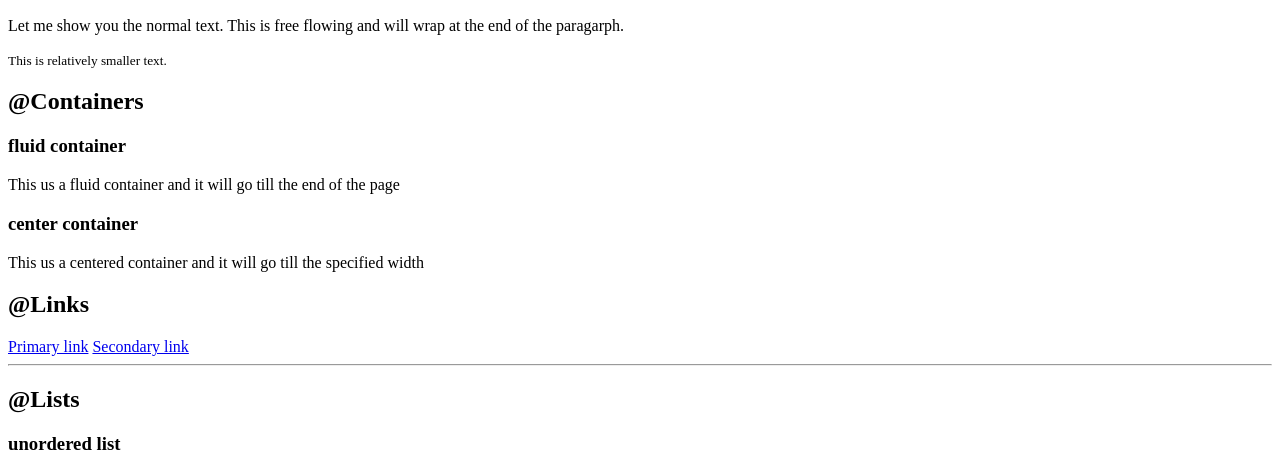
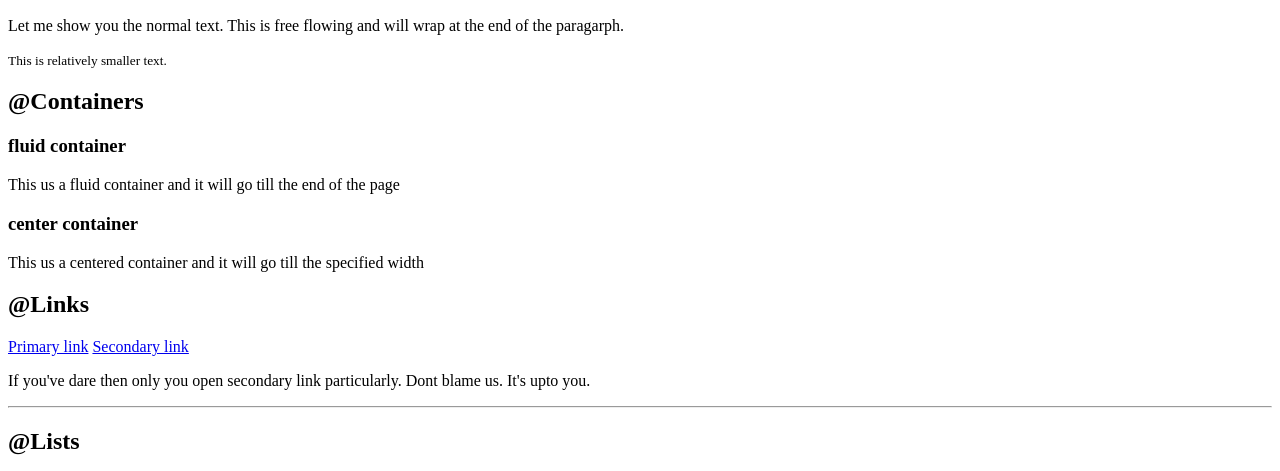
Before and after one commit to ivsandeep/neogcamp-lesson3, a plain HTML site: page index.html in a window 1280 px wide. Shown: the part 273-744 px from the top of the page. Drawn offline with Linux system fonts and the light colour scheme.

Commit message:
links updted

```diff
--- a/index.html
+++ b/index.html
@@ -31,8 +31,9 @@
 
     <h2>@Links</h2>
 
-    <a href="/">Primary link</a>
-    <a href="/">Secondary link</a>
+    <a href="https://en.wikipedia.org/wiki/Katherine_Langford">Primary link</a>
+    <a href="https://www.instagram.com/rupaliagrawal712/?utm_medium=copy_link">Secondary link</a>
+    <p>If you've dare then only you open secondary link particularly. Dont blame us. It's upto you.</p>
 
     <hr>
 
```
